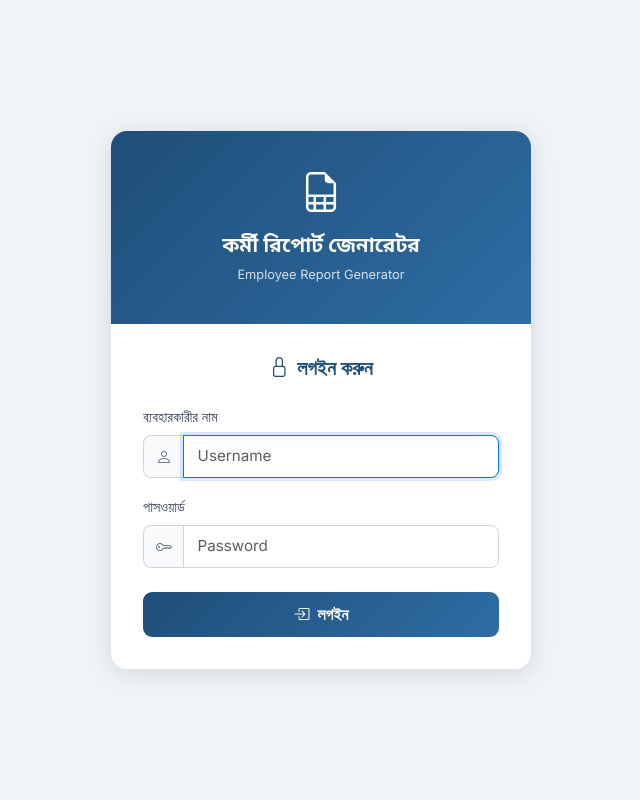
After one commit to shoumique/employee_reporter, a Django app: page /login/ in a window 1280 px wide. The commit adds this page. Shown: the whole page, without its empty margins (319-959 px from the left). Run offline with Django 4.2, Linux system fonts and the light colour scheme.

Commit message:
feat: Add authentication views and login template for user access

```diff
--- a/config/settings.py
+++ b/config/settings.py
@@ -125,3 +125,8 @@ MEDIA_ROOT = BASE_DIR / "media"
 # https://docs.djangoproject.com/en/4.1/ref/settings/#default-auto-field
 
 DEFAULT_AUTO_FIELD = "django.db.models.BigAutoField"
+
+# ── Authentication ────────────────────────────────────────────────────────
+LOGIN_URL          = "/login/"
+LOGIN_REDIRECT_URL = "/"
+LOGOUT_REDIRECT_URL = "/login/"
--- a/config/urls.py
+++ b/config/urls.py
@@ -16,9 +16,12 @@ Including another URLconf
 from django.contrib import admin
 from django.conf import settings
 from django.conf.urls.static import static
+from django.contrib.auth import views as auth_views
 from django.urls import include, path
 
 urlpatterns = [
     path("admin/", admin.site.urls),
+    path("login/",  auth_views.LoginView.as_view(),  name="login"),
+    path("logout/", auth_views.LogoutView.as_view(), name="logout"),
     path("", include("reporter.urls")),
 ] + static(settings.MEDIA_URL, document_root=settings.MEDIA_ROOT)
--- /dev/null
+++ b/reporter/templates/registration/login.html
@@ -0,0 +1,169 @@
+<!DOCTYPE html>
+<html lang="bn">
+<head>
+  <meta charset="UTF-8" />
+  <meta name="viewport" content="width=device-width, initial-scale=1.0" />
+  <title>লগইন – কর্মী রিপোর্ট জেনারেটর</title>
+
+  <link rel="stylesheet"
+        href="https://cdn.jsdelivr.net/npm/bootstrap@5.3.3/dist/css/bootstrap.min.css"
+        integrity="sha384-QWTKZyjpPEjISv5WaRU9OFeRpok6YctnYmDr5pNlyT2bRjXh0JMhjY6hW+ALEwIH"
+        crossorigin="anonymous" />
+  <link rel="stylesheet"
+        href="https://cdn.jsdelivr.net/npm/bootstrap-icons@1.11.3/font/bootstrap-icons.min.css" />
+  <link rel="preconnect" href="https://fonts.googleapis.com" />
+  <link rel="preconnect" href="https://fonts.gstatic.com" crossorigin />
+  <link href="https://fonts.googleapis.com/css2?family=Hind+Siliguri:wght@400;600;700&family=Inter:wght@400;500;600&display=swap"
+        rel="stylesheet" />
+
+  <style>
+    :root {
+      --primary:       #1f4e79;
+      --primary-light: #2e6da4;
+      --accent:        #0d6efd;
+      --bg-soft:       #f0f4f9;
+      --bn-font: 'Hind Siliguri', 'Noto Sans Bengali', sans-serif;
+    }
+    body {
+      font-family: 'Inter', system-ui, sans-serif;
+      background: var(--bg-soft);
+      min-height: 100vh;
+      display: flex;
+      align-items: center;
+      justify-content: center;
+    }
+    .login-card {
+      width: 100%;
+      max-width: 420px;
+      border: none;
+      border-radius: 16px;
+      box-shadow: 0 4px 24px rgba(0,0,0,.12);
+      overflow: hidden;
+    }
+    .login-header {
+      background: linear-gradient(135deg, var(--primary) 0%, var(--primary-light) 100%);
+      color: #fff;
+      padding: 2rem 2rem 1.5rem;
+      text-align: center;
+    }
+    .login-header .brand-icon {
+      font-size: 2.5rem;
+      margin-bottom: .5rem;
+    }
+    .login-header .brand-title {
+      font-family: var(--bn-font);
+      font-size: 1.25rem;
+      font-weight: 700;
+      margin: 0;
+    }
+    .login-header .brand-sub {
+      font-size: .8rem;
+      opacity: .8;
+      margin-top: .2rem;
+    }
+    .login-body {
+      background: #fff;
+      padding: 2rem;
+    }
+    .form-label {
+      font-weight: 500;
+      font-size: .9rem;
+      color: #374151;
+    }
+    .form-control {
+      border-radius: 8px;
+      border: 1.5px solid #d1d5db;
+      padding: .55rem .85rem;
+      font-size: .95rem;
+      transition: border-color .15s, box-shadow .15s;
+    }
+    .form-control:focus {
+      border-color: var(--accent);
+      box-shadow: 0 0 0 3px rgba(13,110,253,.15);
+    }
+    .btn-login {
+      background: linear-gradient(135deg, var(--primary) 0%, var(--primary-light) 100%);
+      color: #fff;
+      font-weight: 600;
+      border: none;
+      border-radius: 9px;
+      padding: .65rem;
+      font-size: 1rem;
+      width: 100%;
+      transition: opacity .2s;
+    }
+    .btn-login:hover { opacity: .9; color: #fff; }
+    .input-group-text {
+      border-radius: 8px 0 0 8px;
+      border: 1.5px solid #d1d5db;
+      border-right: none;
+      background: #f8fafc;
+      color: #6b7280;
+    }
+    .input-group .form-control { border-radius: 0 8px 8px 0; }
+    .error-box {
+      background: #fef2f2;
+      border: 1px solid #fca5a5;
+      border-radius: 8px;
+      color: #b91c1c;
+      font-size: .875rem;
+      padding: .65rem .9rem;
+    }
+  </style>
+</head>
+<body>
+
+<div class="login-card">
+  <div class="login-header">
+    <div class="brand-icon"><i class="bi bi-file-earmark-spreadsheet"></i></div>
+    <p class="brand-title">কর্মী রিপোর্ট জেনারেটর</p>
+    <p class="brand-sub">Employee Report Generator</p>
+  </div>
+
+  <div class="login-body">
+    <h5 class="fw-semibold mb-4 text-center" style="color:var(--primary)">
+      <i class="bi bi-lock me-2"></i>লগইন করুন
+    </h5>
+
+    {% if form.errors %}
+    <div class="error-box mb-3">
+      <i class="bi bi-exclamation-triangle-fill me-1"></i>
+      ব্যবহারকারীর নাম বা পাসওয়ার্ড সঠিক নয়। আবার চেষ্টা করুন।
+    </div>
+    {% endif %}
+
+    <form method="post">
+      {% csrf_token %}
+      <input type="hidden" name="next" value="{{ next }}" />
+
+      <div class="mb-3">
+        <label for="id_username" class="form-label">ব্যবহারকারীর নাম</label>
+        <div class="input-group">
+          <span class="input-group-text"><i class="bi bi-person"></i></span>
+          <input type="text" name="username" id="id_username"
+                 class="form-control" autocomplete="username"
+                 placeholder="Username" required autofocus />
+        </div>
+      </div>
+
+      <div class="mb-4">
+        <label for="id_password" class="form-label">পাসওয়ার্ড</label>
+        <div class="input-group">
+          <span class="input-group-text"><i class="bi bi-key"></i></span>
+          <input type="password" name="password" id="id_password"
+                 class="form-control" autocomplete="current-password"
+                 placeholder="Password" required />
+        </div>
+      </div>
+
+      <button type="submit" class="btn btn-login">
+        <i class="bi bi-box-arrow-in-right me-2"></i>লগইন
+      </button>
+    </form>
+  </div>
+</div>
+
+<script src="https://cdn.jsdelivr.net/npm/bootstrap@5.3.3/dist/js/bootstrap.bundle.min.js"
+        crossorigin="anonymous"></script>
+</body>
+</html>
--- a/reporter/views.py
+++ b/reporter/views.py
@@ -2,6 +2,7 @@ import os
 import uuid
 
 from django.conf import settings
+from django.contrib.auth.decorators import login_required
 from django.http import HttpResponse, JsonResponse
 from django.shortcuts import redirect, render
 from django.views.decorators.http import require_GET, require_POST
@@ -17,6 +18,7 @@ from .utils import (
 
 # ── Upload ─────────────────────────────────────────────────────────────────
 
+@login_required
 def upload_view(request):
     error = None
 
@@ -48,6 +50,7 @@ def upload_view(request):
 
 # ── Configure ──────────────────────────────────────────────────────────────
 
+@login_required
 def configure_view(request):
     excel_path = request.session.get("excel_path")
     if not excel_path or not os.path.exists(excel_path):
@@ -84,6 +87,7 @@ def configure_view(request):
 
 # ── Export ─────────────────────────────────────────────────────────────────
 
+@login_required
 @require_POST
 def export_view(request):
     excel_path = request.session.get("excel_path")
@@ -125,6 +129,7 @@ def export_view(request):
 
 # ── Export DOCX (per-employee, zipped when multiple) ───────────────────────
 
+@login_required
 @require_POST
 def export_docx_view(request):
     excel_path = request.session.get("excel_path")
@@ -170,6 +175,7 @@ def export_docx_view(request):
 
 # ── AJAX: preset column list ───────────────────────────────────────────────
 
+@login_required
 @require_GET
 def preset_columns_view(request):
     excel_path = request.session.get("excel_path")
```
Also changed, not shown: reporter/templates/reporter/base.html (+9 -1 lines).
